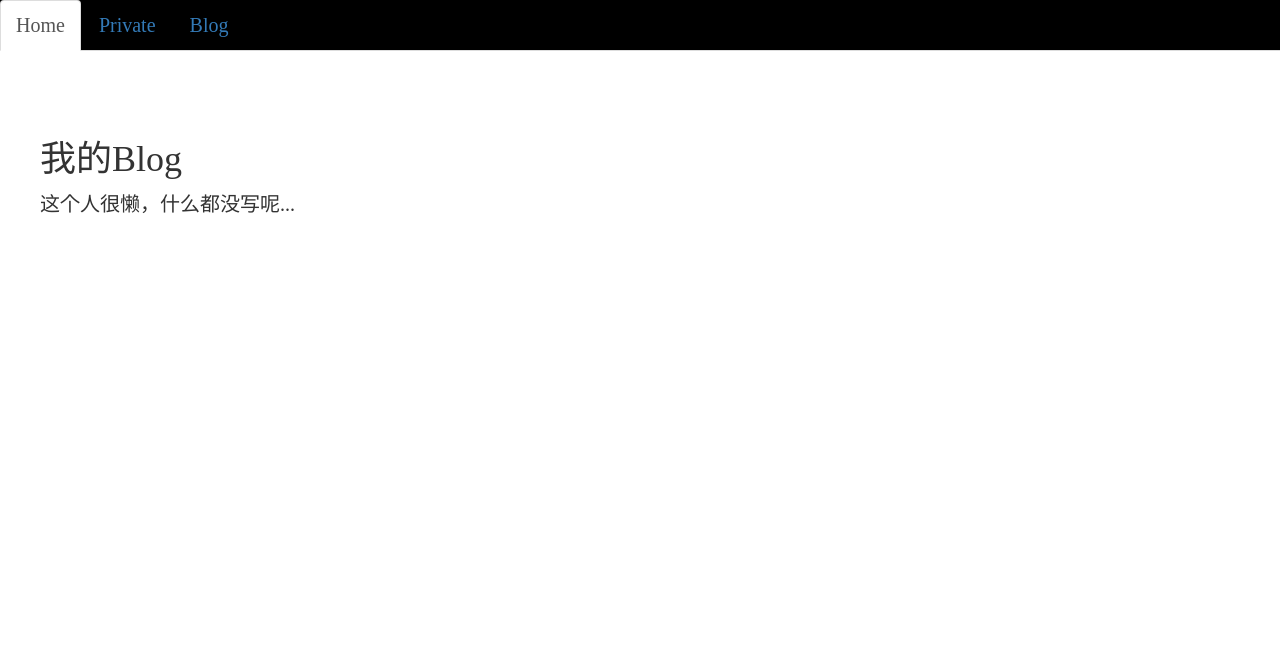
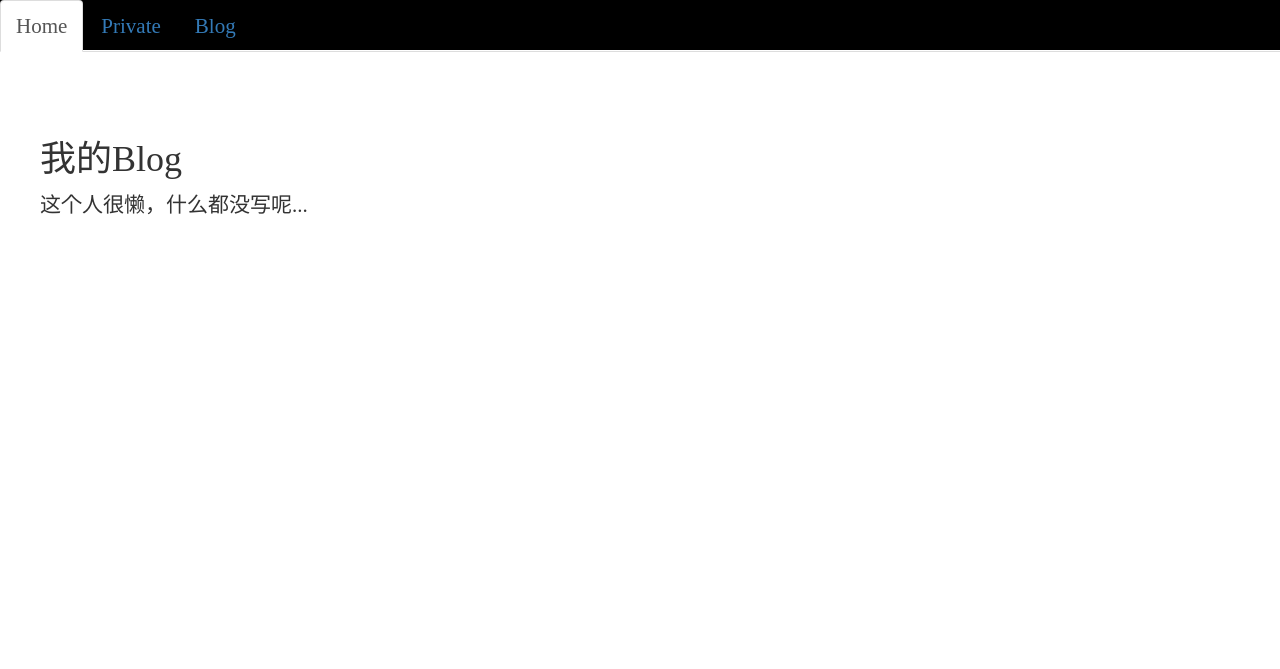
Before and after one commit to Startooth/blog, a Flask app: page /article/index in a window 1280 px wide. Shown: the top 669 px of the page. Run offline with Flask 2, Linux system fonts and the light colour scheme; the visitor is signed in with stand-in values (Sample User, id 1); data comes from the database, SQL or seed files in the repository; data that the repository does not hold is empty; some libraries are stand-ins or nearby versions.

Commit message:
修改测试

```diff
--- a/templates/base.html
+++ b/templates/base.html
@@ -8,7 +8,7 @@
     <style>
         * {
             font-family: 微软雅黑;
-            font-size: 20px
+            font-size: 21px
         }
 
         .head {
```
